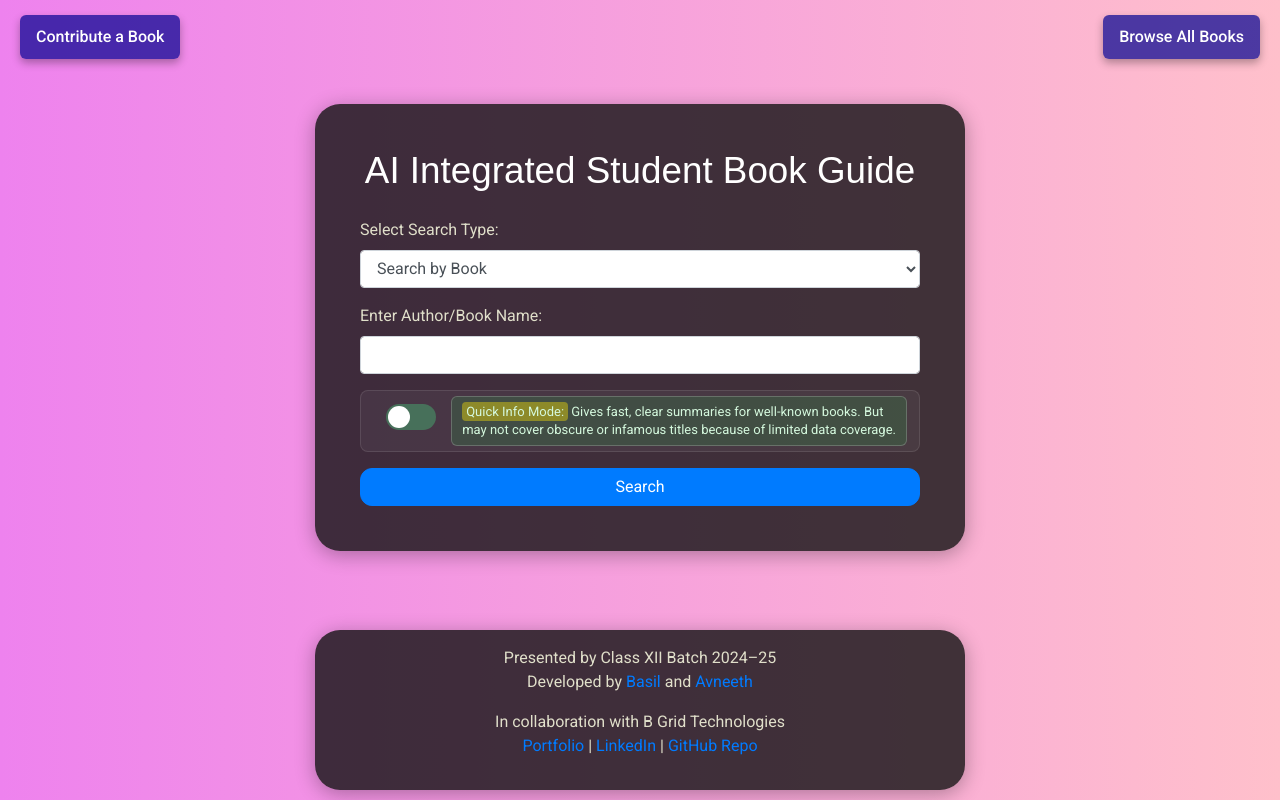
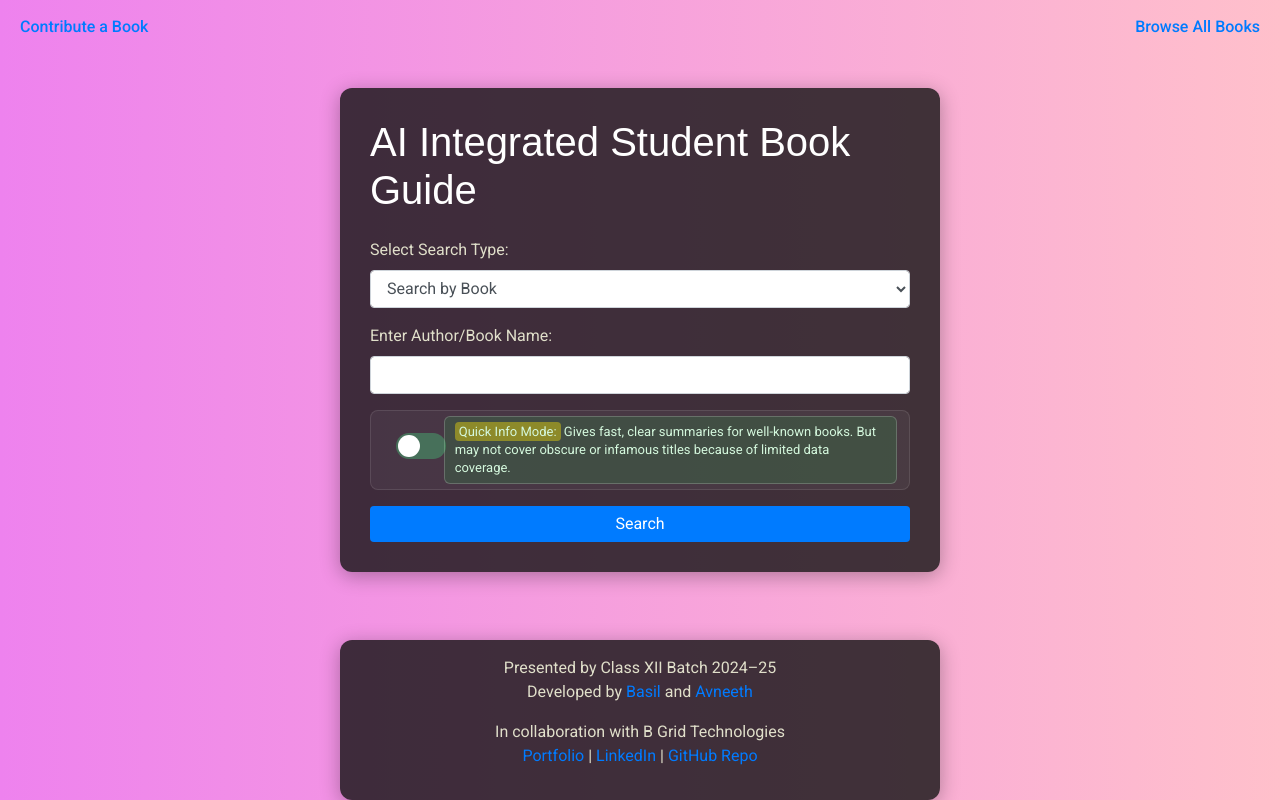
Before and after one commit to basil-the-py-developer/AI-Library, a Flask app: template templates/index.html in a window 1280 px wide. Run offline with Flask 3, Linux system fonts and the light colour scheme; the template is opened without the code that fills it, so the values that code supplies are empty; some libraries are stand-ins or nearby versions.

Commit message:
Update index.html

```diff
--- a/templates/index.html
+++ b/templates/index.html
@@ -49,79 +49,73 @@
             }
         }
 
-        .container {
-            background-color: rgba(18, 18, 18, 0.8);
-            padding: 45px;
-            border-radius: 25px;
-            box-shadow: 0 4px 20px rgba(0, 0, 0, 0.3);
-            width: 100%;
-            max-width: 650px;
-            margin: 40px auto 10px;
-            position: relative;
-            z-index: 1;
+         .container {
+            background-color: rgba(18, 18, 18, 0.8); /* Dark background with transparency */
+            padding: 30px;
+            border-radius: 12px;
+            box-shadow: 0 4px 20px rgba(0, 0, 0, 0.3); /* Shadow for depth */
+            width: 100%; /* Full width for responsiveness */
+            max-width: 600px; /* Maximum width for the container */
+            position: relative; /* Relative positioning to bring it above the gradient */
+            z-index: 1; /* Bring the container above the watermark */
+            max-height: 80vh; /* Limit the height */
+            overflow-y: auto; /* Enable scrolling if content exceeds max height */
         }
 
-        .container h1 {
-            font-family: 'Poppins', sans-serif;
-            font-size: 2.3rem;
-            text-align: center;
-            margin-bottom: 25px;
-            color: #ffffff;
+        h1 {
+            font-family: 'Poppins', sans-serif; /* Different font for heading */
+            color: #ffffff; /* White color for the heading */
         }
 
-        .footer-container {
-            margin-top: 25px;
+        .btn-primary {
+            background-color: #007bff; /* Bootstrap primary button color */
+            border: none; /* Remove border */
         }
 
-        .btn-custom {
-            display: inline-block;
-            padding: 10px 16px;
-            background-color: rgba(0, 0, 145, 0.7);
-            border-radius: 6px;
-            color: #ffffff;
-            text-align: center;
-            font-size: 16px;
-            text-decoration: none;
-            transition: background-color 0.3s, transform 0.3s;
-            border: none;
-            cursor: pointer;
-            box-shadow: 0 4px 8px rgba(0, 0, 0, 0.3);
+        .btn-primary:hover {
+            background-color: #0056b3; /* Darker blue on hover */
         }
 
-        .btn-custom:hover {
-            background-color: rgba(0, 0, 145, 0.8);
-            transform: scale(1.05);
-            color: #ffffff;
+        .footer {
+            background-color: #282828; /* Dark footer background */
+            color: #E0DFCA; /* Light text color */
+            font-size: 0.9rem;
+            border-top: 1px solid #444;
+            width: 100%; /* Full width across the page */
+            text-align: center; /* Center the footer text */
+        }
+
+        .footer a {
+            color: #FFD700; /* Gold for links */
             text-decoration: none;
         }
 
-        .btn.btn-primary {
-            border-radius: 12px;
+        .footer a:hover {
+            text-decoration: underline;
         }
 
+        .footer p {
+            margin: 5px 0;
+        }
 
+        /* Navigation bar styles */
         .navbar {
-            background-color: transparent;
+            background-color: transparent; /* Transparent background */
             padding: 10px 20px;
         }
 
         .navbar a {
-            color: #E0DFCA;
+            color: #E0DFCA; /* Text color for links */
+            margin-right: 15px;
             text-decoration: none;
-            font-size: 16px;
-            padding: 8px 16px;
-            background-color: rgba(0, 0, 139, 0.6);
-            border-radius: 6px;
-            transition: background-color 0.3s, transform 0.3s;
         }
 
-        .navbar a:hover {
-            background-color: rgba(0, 0, 139, 0.8);
-            transform: scale(1.05);
+        .nav-item-nav-link {
+            color: #FFD700; /* Gold color on hover */
         }
 
         html {
-            scroll-behavior: smooth;
+            scroll-behavior: smooth; /* Enable smooth scrolling */
         }
 
 
```
